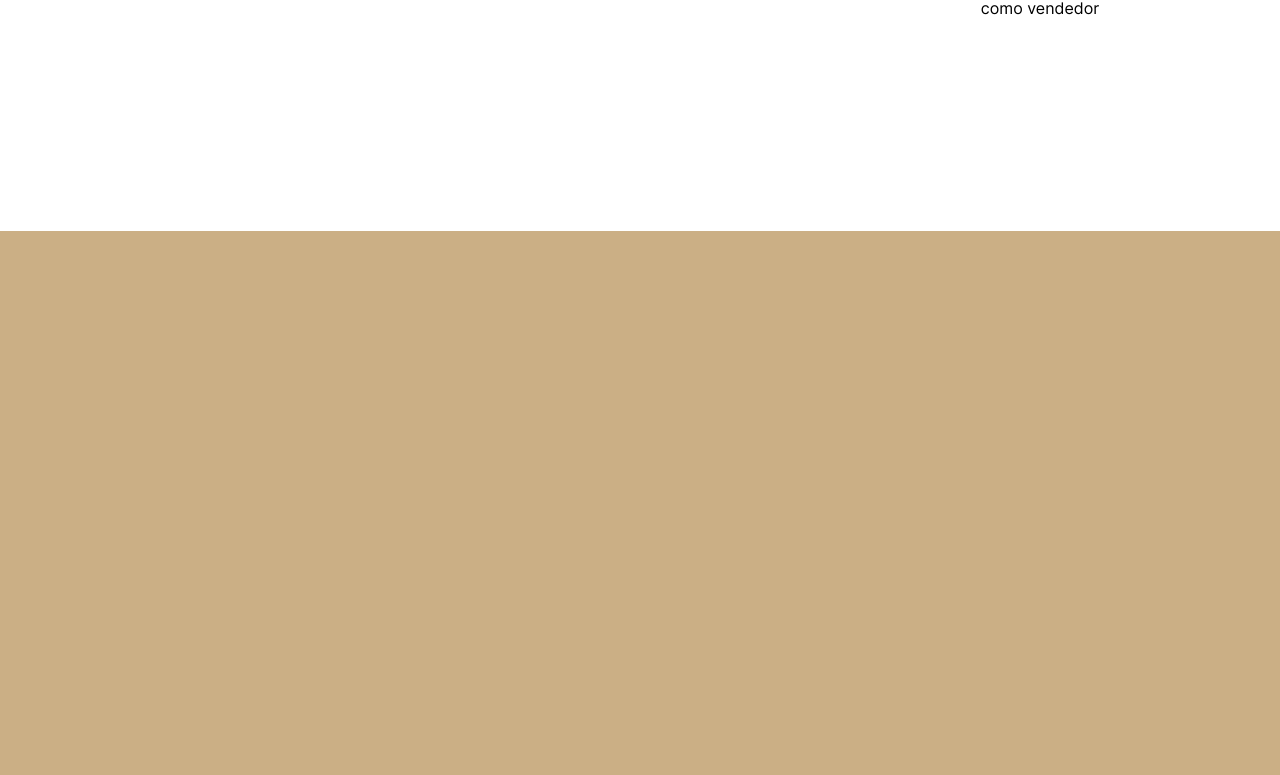
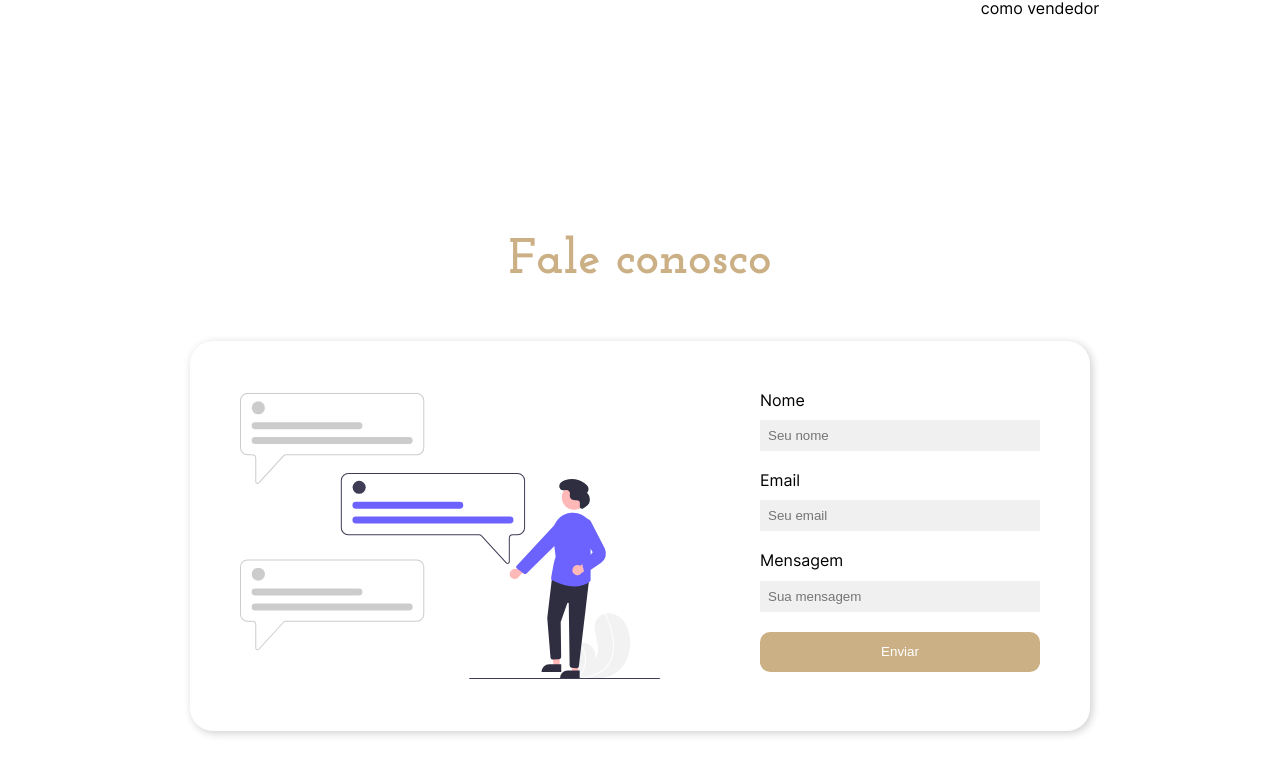
Before and after one commit to Kaua2123/projeto-ecommerce, a React (Vite) app: page / in a window 1280 px wide. Shown: the part 1369-2144 px from the top of the page. Before the commit the page ends 1600 px from the top, so only its background shows below. Built offline with nearby package versions, Linux system fonts and the light colour scheme.

Commit message:
seção contact finalizada (home)

```diff
--- a/src/index.css
+++ b/src/index.css
@@ -1,7 +1,8 @@
 :root {
-    --white-color: #fff;
-    --black-color: #000;
-    --light-brown-color: #CBAF85;
+  --white-color: #fff;
+  --black-color: #000;
+  --light-brown-color: #CBAF85;
+  --light-gray-color: #F0F0F0;
 }
 
 @font-face {
@@ -27,7 +28,6 @@
 
 html {
   font-size: 62.5%;
-
 }
 
 body {
@@ -38,7 +38,12 @@ body {
   line-height: 1.2;
 }
 
-h1, h2, h3, h4, h5, h6 {
+h1,
+h2,
+h3,
+h4,
+h5,
+h6 {
   color: var(--white-color);
 }
 
@@ -57,6 +62,7 @@ h2 {
 h3 {
   font-size: 5rem;
   font-family: Josefin;
+  color: var(--light-brown-color);
   font-weight: bold;
 }
 
@@ -84,6 +90,16 @@ a:visited {
   color: var(--white-color);
 }
 
+label {
+  display: block;
+  margin-bottom: 1rem;
+}
+
+.main-content {
+  max-width: 120rem;
+  margin: 0 auto;
+}
+
 .section {
   min-height: 100vh;
 }
@@ -94,7 +110,29 @@ a:visited {
   color: black;
 }
 
+button:hover {
+  opacity: 0.8;
+}
+
 .white-btn {
+  background-color: var(--white-color);
+  color: var(--light-brown-color);
+  border-radius: 1rem;
   min-width: 8rem;
   height: 4rem;
+  cursor: pointer;
+  opacity: 1;
+  transition: 0.2s;
 }
+
+.brown-btn {
+  background-color: var(--light-brown-color);
+  color: var(--white-color);
+  min-width: 8rem;
+  height: 4rem;
+  border-radius: 1rem;
+  border: none;
+  cursor: pointer;
+  opacity: 1;
+  transition: 0.2s;
+}
--- a/src/pages/Home/index.jsx
+++ b/src/pages/Home/index.jsx
@@ -2,9 +2,10 @@ import React from 'react';
 
 import Header from '../../components/Header';
 
-import search from '../../imgs/search.svg';
-import cart from '../../imgs/cart.svg';
-import sell from '../../imgs/sell.svg';
+import Search from '../../imgs/search.svg';
+import Cart from '../../imgs/cart.svg';
+import Sell from '../../imgs/sell.svg';
+import Contact from '../../imgs/contact.svg';
 
 function Home() {
   return (
@@ -29,12 +30,12 @@ function Home() {
       </section>
 
       <section className="white-bg">
-        <div className="intro-content">
+        <div className="main-content">
           <h3 className="info-title">Aqui você pode:</h3>
 
           <div className="info-grid">
             <div className="info-text-container">
-              <img className="info-icon" src={search} alt="" />
+              <img className="info-icon" src={Search} alt="" />
               <p className="info-text">
                 Buscar pelos
                 {' '}
@@ -48,7 +49,7 @@ function Home() {
               </p>
             </div>
             <div className="info-text-container">
-              <img className="info-icon" src={cart} alt="" />
+              <img className="info-icon" src={Cart} alt="" />
               <p className="info-text">
                 Comprar produtos
                 {' '}
@@ -62,7 +63,7 @@ function Home() {
               </p>
             </div>
             <div className="info-text-container">
-              <img className="info-icon" src={sell} alt="" />
+              <img className="info-icon" src={Sell} alt="" />
               <p className="info-text">
                 Vender os seus próprios
                 {' '}
@@ -82,6 +83,33 @@ function Home() {
           </div>
         </div>
       </section>
+
+      <section className="white-bg">
+        <div className="contact-content main-content">
+          <div className="column">
+            <h3 className="contact-title">
+              Fale conosco
+            </h3>
+            <div className="contact-container">
+              <div>
+                <img className="illustration-img" src={Contact} alt="" />
+              </div>
+              <div>
+                <form className="contact-form" action="#">
+                  <label>Nome</label>
+                  <input type="text" placeholder="Seu nome" />
+                  <label>Email</label>
+                  <input type="text" placeholder="Seu email" />
+                  <label>Mensagem</label>
+                  <input type="text" placeholder="Sua mensagem" />
+
+                  <button className="brown-btn">Enviar</button>
+                </form>
+              </div>
+            </div>
+          </div>
+        </div>
+      </section>
     </div>
   );
 }
--- a/src/styles/Home/home.css
+++ b/src/styles/Home/home.css
@@ -11,11 +11,6 @@
 
 .main-text {
   margin-bottom: 1.5rem;
-}
-
-.intro-content {
-  max-width: 120rem;
-  margin: 0 auto;
 }
 
 .info-title {
@@ -44,3 +39,46 @@
   width: 20rem;
   height: 20rem;
 }
+
+.contact-content {
+  display: flex;
+  flex-flow: row wrap;
+  justify-content: center;
+}
+
+.contact-title {
+  text-align: center;
+  margin-bottom: 5rem;
+}
+
+.column {
+  display: flex;
+  flex-flow: column;
+}
+
+.contact-container {
+  display: grid;
+  grid-template-columns: 1.5fr 1fr;
+  gap: 10rem;
+  width: 90rem;
+  padding: 5rem;
+  box-shadow: 2px 2px 8px rgba(0, 0, 0, 0.2);
+  border-radius: 2.3rem;
+}
+
+.contact-form {
+  display: flex;
+  flex-flow: column wrap;
+}
+
+.contact-form input {
+  padding: 0.8rem;
+  background-color: var(--light-gray-color);
+  border: none;
+  margin-bottom: 2rem;
+}
+
+.illustration-img {
+  width: 100%;
+  height: 100%;
+}
```
Also changed, not shown: .eslintrc.cjs, src/imgs/contact.svg (added), src/imgs/shopping.svg (added).
